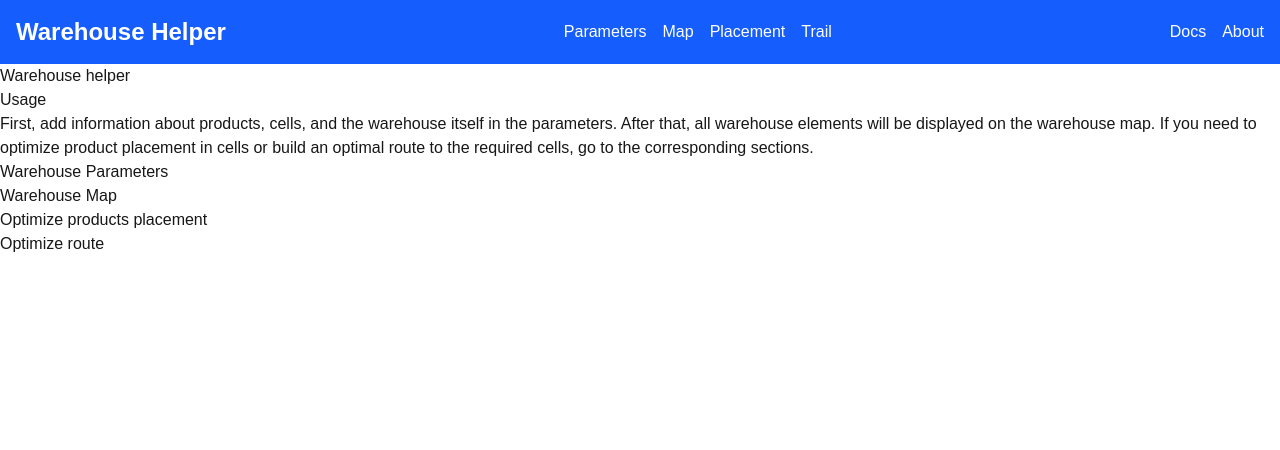
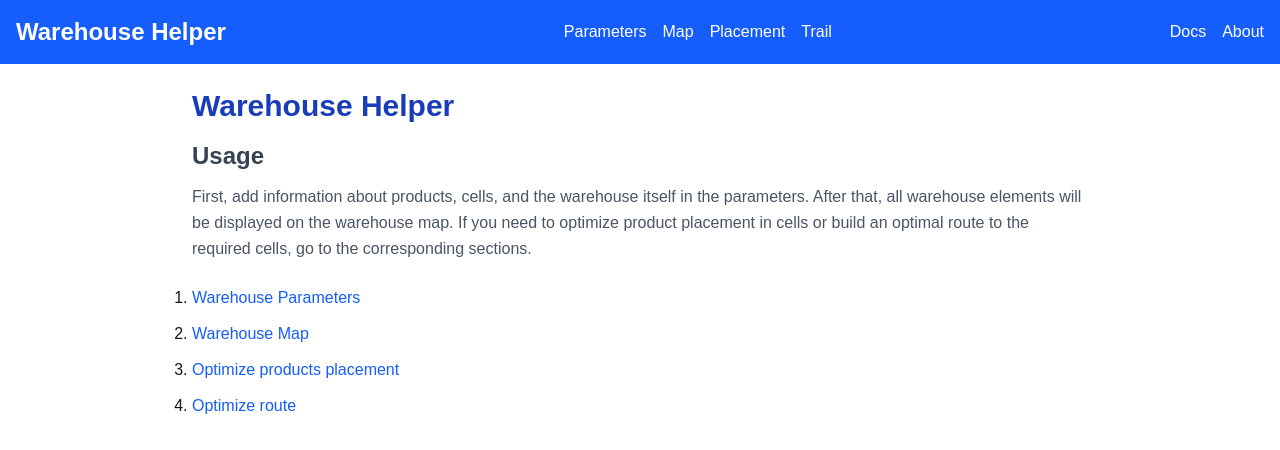
Before and after one commit to mi-qacker/warehouse-helper, a Next.js app: page / in a window 1280 px wide. Shown: the top 450 px of the page. Built offline with nearby package versions, Linux system fonts and the light colour scheme.

Commit message:
Info on main page

```diff
--- a/src/app/page.tsx
+++ b/src/app/page.tsx
@@ -1,30 +1,37 @@
 import Link from 'next/link';
+
+const LIST_LINKS: {href: string; label: string}[] = [
+  {href: '/parameters', label: 'Warehouse Parameters'},
+  {href: '/map', label: 'Warehouse Map'},
+  {href: '/placement', label: 'Optimize products placement'},
+  {href: '/trail', label: 'Optimize route'},
+];
 
 export default function Page() {
   return (
-    <main>
-      <h1>Warehouse helper</h1>
-      <h2>Usage</h2>
-      <p>
+    <main className="mx-auto max-w-4xl py-6">
+      <h1 className="mb-4 text-3xl font-bold text-blue-800">
+        Warehouse Helper
+      </h1>
+      <h2 className="mb-3 text-2xl font-semibold text-gray-700">Usage</h2>
+      <p className="mb-6 leading-relaxed text-gray-600">
         First, add information about products, cells, and the warehouse itself
         in the parameters. After that, all warehouse elements will be displayed
         on the warehouse map. If you need to optimize product placement in cells
         or build an optimal route to the required cells, go to the corresponding
         sections.
       </p>
-      <ol>
-        <li>
-          <Link href="/parameters">Warehouse Parameters</Link>
-        </li>
-        <li>
-          <Link href="/map">Warehouse Map</Link>
-        </li>
-        <li>
-          <Link href="/placement">Optimize products placement</Link>
-        </li>
-        <li>
-          <Link href="/trail">Optimize route</Link>
-        </li>
+      <ol className="list-decimal space-y-3">
+        {LIST_LINKS.map(({label, href}) => (
+          <li key={href}>
+            <Link
+              href={href}
+              className="text-blue-600 hover:text-blue-800 hover:underline"
+            >
+              {label}
+            </Link>
+          </li>
+        ))}
       </ol>
     </main>
   );
```
